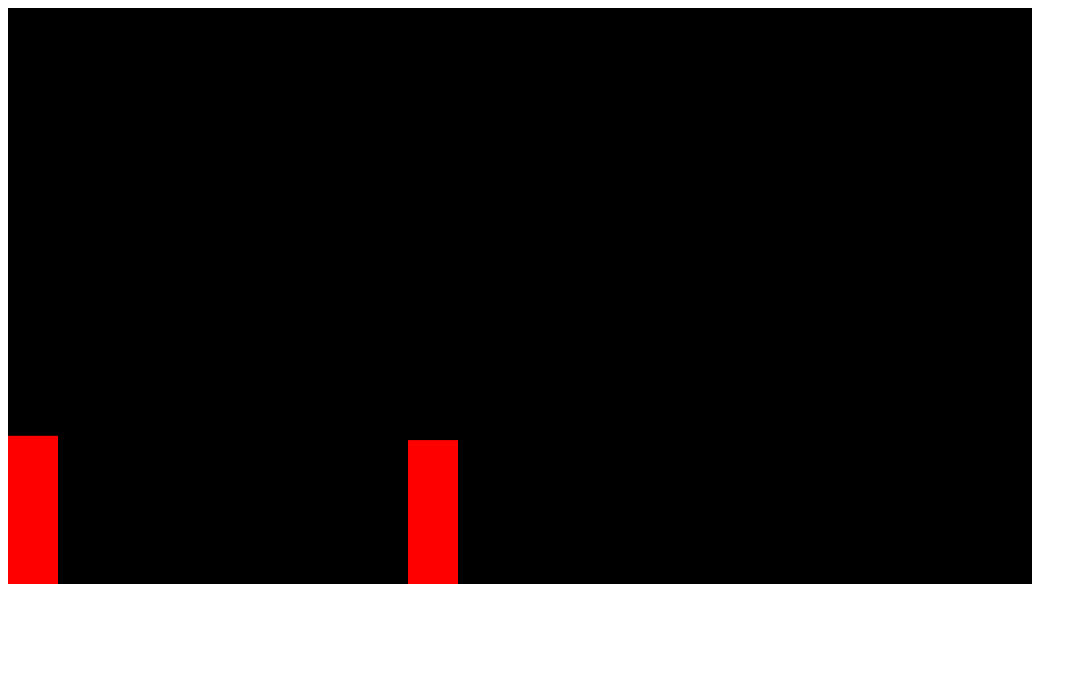
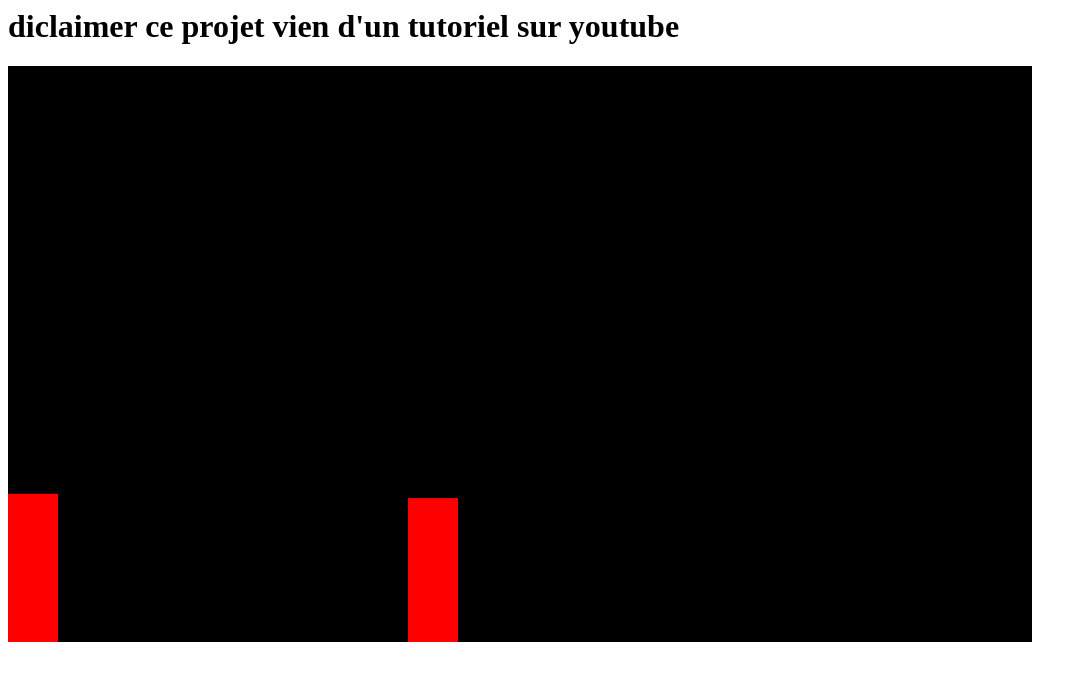
Before and after one commit to lfichouledantec/fighting-game, a plain HTML site: page index.html in a window 1280 px wide. Shown: the whole page, without its empty margins (0-1087 px from the left). Drawn offline with Linux system fonts and the light colour scheme.

Commit message:
disclaimer

```diff
--- a/index.html
+++ b/index.html
@@ -1,2 +1,3 @@
+<h1>diclaimer ce projet vien d'un tutoriel sur youtube</h1>
 <canvas></canvas>
 <script src="index.js"></script>
```
